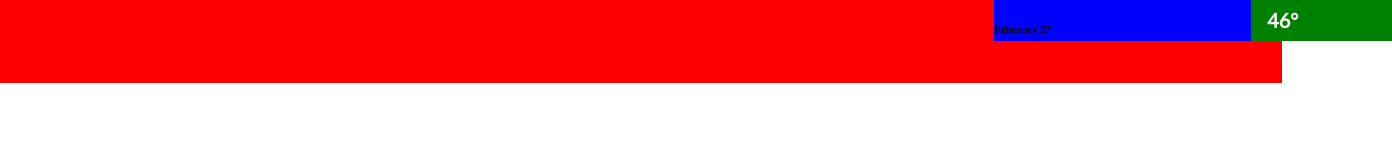
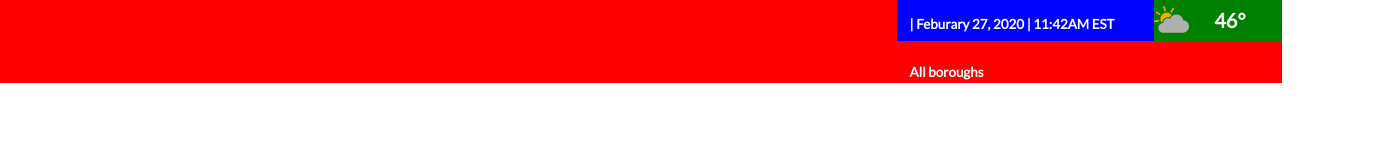
Before and after one commit to Hectorv0351/sep11-copycat-news1-project, a plain HTML site: page index.html in a window 1280 px wide. Shown: the whole page, 1392 px wide, since content can reach past the window. Drawn offline with Linux system fonts and the light colour scheme.

Commit message:
fix resolution and add date and time

```diff
--- a/index.html
+++ b/index.html
@@ -18,9 +18,10 @@
       </div>
     </div>
 
-    <div class="box">
-      <div>
-        <h6> Feburary 27</h6>
+    <div class="box-dt">
+      <div id="date-time">
+        <h6>| Feburary 27, 2020 | 11:42AM EST </h6>
+        <h6> All boroughs</h6>
       </div>
     </div>
 
--- a/style.css
+++ b/style.css
@@ -2,8 +2,7 @@
 
 body {
 background-color: white;
-width:auto;
-height: auto;
+
 
 }
 .topweb {
@@ -11,23 +10,23 @@
     background-color:  red;
     display: flex;
     margin: -10px;
-
+    max-width: 110%;
 }
 
-.box {
+.box-dt {
     width: 20%;
     height: 50%;
     background-color:  blue;
     position: relative;
-    left:62%;
+    left:60%;
 }
 
 .temp {
-    width: 200px;
+    width: 10%;
     height: 50%;
     background-color: green;
     position: relative;
-    left: 93%;
+    left: 90%;
     display:flex;
 }
 #partly {
@@ -44,3 +43,12 @@
     left: 20%;
     bottom: 40%;
 }
+
+#date-time {
+    font-family: "Lato";
+    color: white;
+    font-size: 20px;
+    position: relative;
+    bottom: 30%;
+    left: 5%;
+}
```
